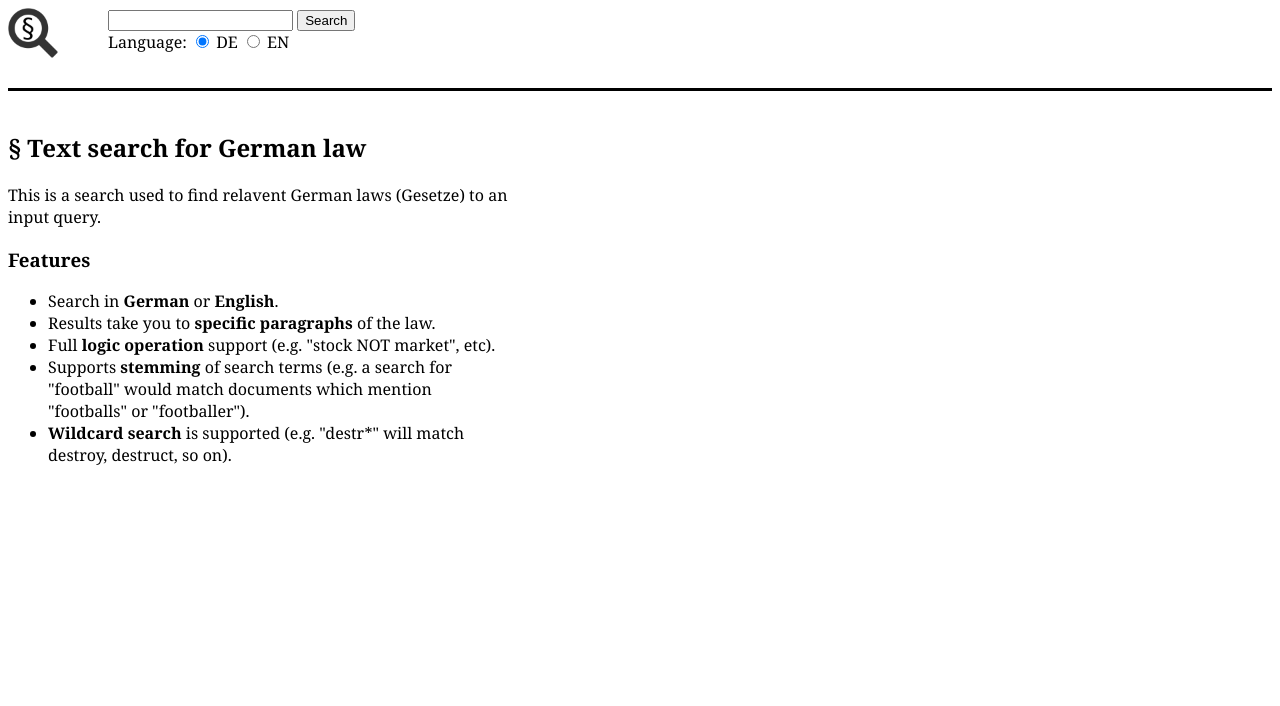
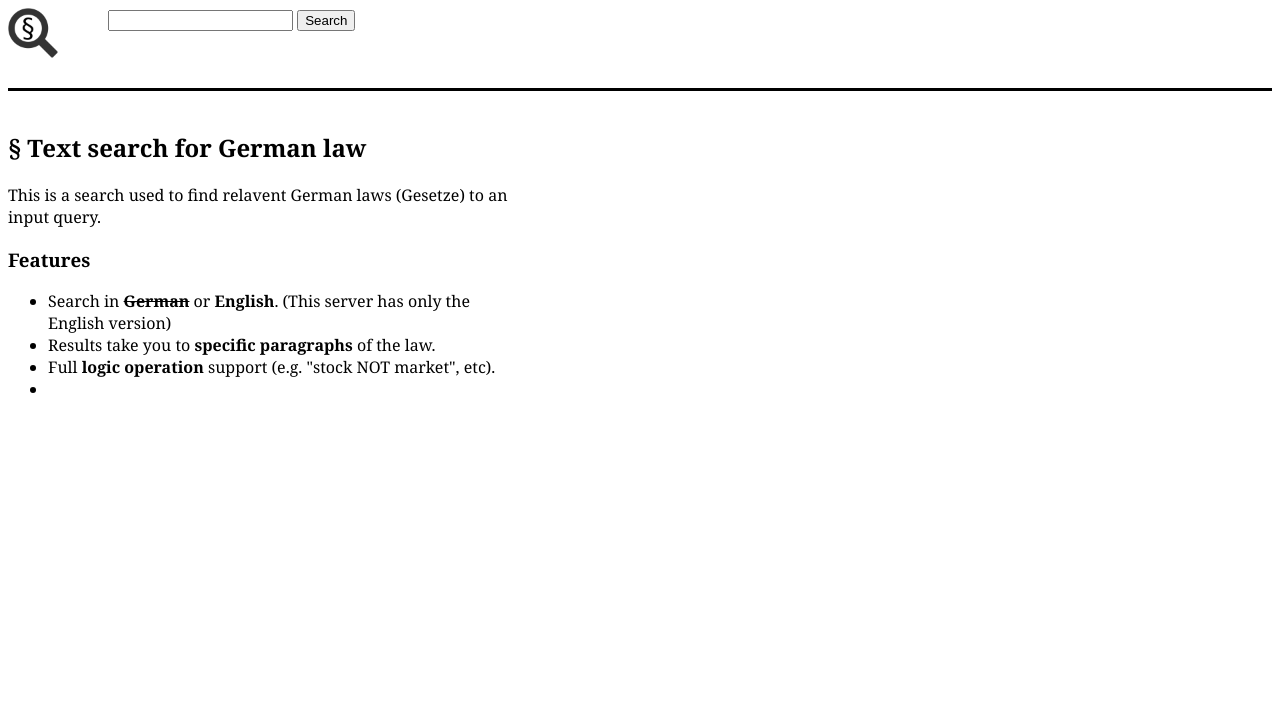
Before and after one commit to thejeswi/gesetze-search, a Flask app: page / in a window 1280 px wide. Shown: the top 706 px of the page. Run offline with Flask 2, Linux system fonts and the light colour scheme.

Commit message:
update template with german version removed

```diff
--- a/templates/index.html
+++ b/templates/index.html
@@ -8,7 +8,7 @@
 <h3>Features</h3>
         <ul>
             <li>
-                Search in <b>German</b> or <b>English</b>.
+                Search in <strike><b>German</b></strike> or <b>English</b>. (This server has only the English version)
             </li>
             <li>
                 Results take you to <b>specific paragraphs</b> of the law.
@@ -17,10 +17,6 @@
                 Full <b>logic operation</b> support (e.g. "stock NOT market", etc).
             </li>
             <li>
-                Supports <b>stemming </b>of search terms (e.g. a search for "football" would match documents which mention "footballs" or "footballer").
-            </li>
-            <li>
-                <b>Wildcard search</b> is supported (e.g. "destr*" will match destroy, destruct, so on).
             </li>
         </ul>
 </div>
--- a/templates/template.html
+++ b/templates/template.html
@@ -20,6 +20,7 @@
             <form action="/query" method="post">
                     <input type="text" {% if  query %} value="{{query}}" {% endif %} name="query"></input>
                     <input type="submit" value="Search"></input>
+<!--
                     <div id="form-buttons">
                         Language:
                         {% if language == "en" %}
@@ -34,6 +35,7 @@
                         <label for="en">EN</label>
                         {% endif %}
                   </div>
+-->
                   </form>
           </div>
           <div id="main">
```
